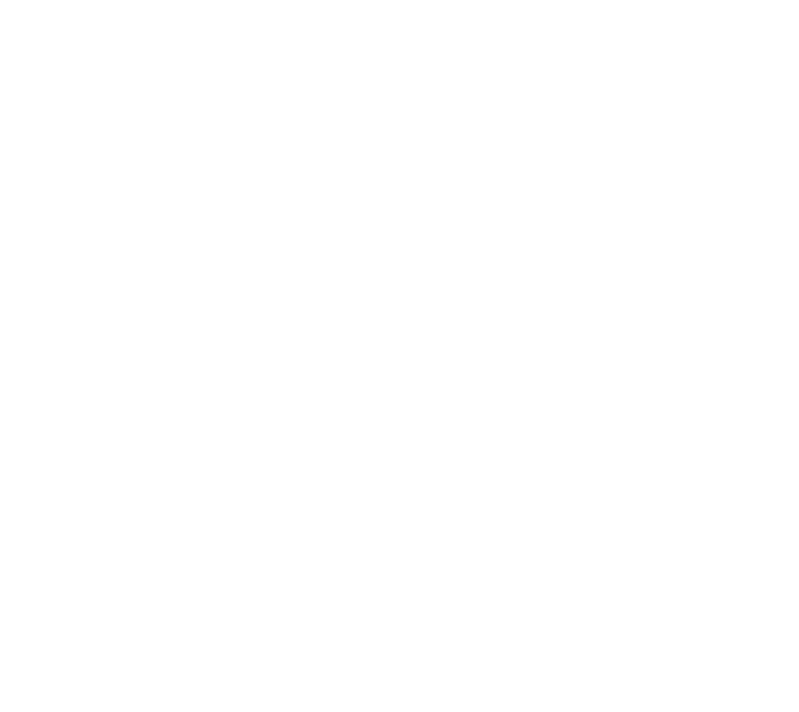
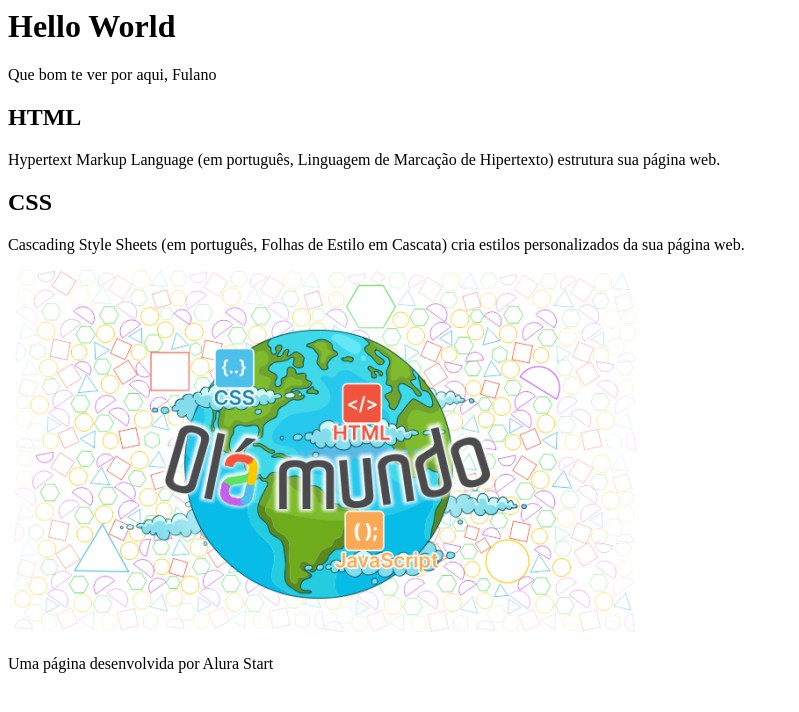
Before and after one commit to Prof-Ari/Hello-World2, a plain HTML site: page index.html in a window 1280 px wide. Shown: the whole page, without its empty margins (0-799 px from the left). Drawn offline with Linux system fonts and the light colour scheme.

Commit message:
Finalizando a página html

```diff
--- a/index.html
+++ b/index.html
@@ -1,11 +1,25 @@
-<!DOCTYPE html>
-<html lang="pt-br">
-<head>
-    <meta charset="UTF-8">
-    <meta name="viewport" content="width=device-width, initial-scale=1.0">
-    <title>Hello World</title>
-</head>
+<!-- Código omitido --->
 <body>
+    <header>
+        <h1>Hello World</h1>
+        <p>Que bom te ver por aqui, Fulano</p>
+
+    </header>
+
+    <section>
+        <h2>HTML</h2>
+        <P>Hypertext Markup Language (em português, Linguagem de Marcação de Hipertexto) estrutura sua página web.</P>
+
+        <h2>CSS</h2>
+        <P>Cascading Style Sheets (em português, Folhas de Estilo em Cascata) cria estilos personalizados da sua página web.</P>
+            <img src ="imagem/Olá Mundo.png" alt="Imagem com figuras geométricas ao fundo e uma figura do planeta Terraa frente, com a inscrição Olá Mundo em letras coloridas">
+
+    </section>
+
+    <footer>
+        <P>Uma página desenvolvida por Alura Start</P>
+
+    </footer>
 
 </body>
 </html>
```
Also changed, not shown: imagem/Olá Mundo.png (added).
